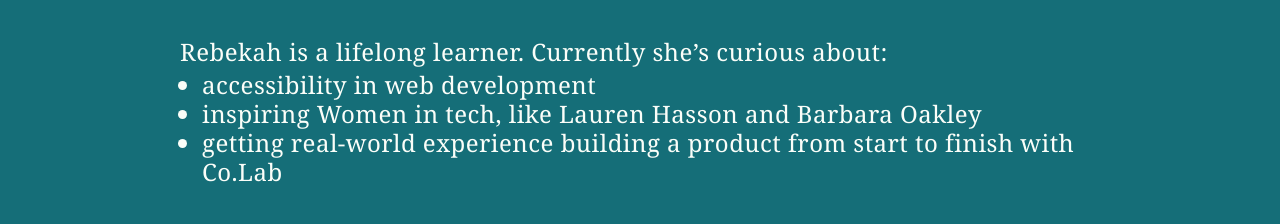
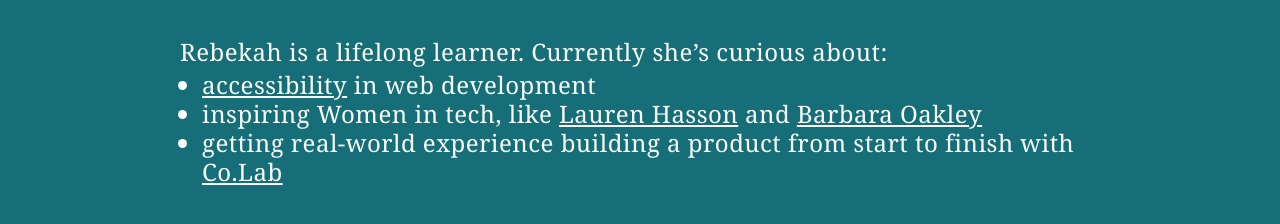
Before and after one commit to bekahjaned/dev-portfolio, a React (Create React App) app: page / in a window 1280 px wide. Shown: the part 1306-1530 px from the top of the page. Built offline with nearby package versions, Linux system fonts and the light colour scheme.

Commit message:
Finish About section

```diff
--- a/src/Components/About/index.js
+++ b/src/Components/About/index.js
@@ -4,6 +4,9 @@ import { SectionWrap } from '../../Elements/SectionWrap/'
 import { AboutText } from '../../Elements/AboutText/'
 
 import SectionTitle from '../SectionTitle/'
+
+// left-off:
+// putting learning links in
 
 function About({ theme }) {
     console.log(theme)
@@ -15,9 +18,9 @@ function About({ theme }) {
                 <p>Before discovering web development, Rebekah worked as a desktop publisher and graphic designer. This background allows her to use her knowledge of design with a love of problem solving and a need to learn new things. Rebekah’s adaptability, consistency, and strong desire for collaboration help her to succeed in any role.</p>
                 <p>Rebekah is a lifelong learner. Currently she’s curious about:</p>
                 <ul>
-                    <li>accessibility in web development</li>
-                    <li>inspiring Women in tech, like Lauren Hasson and Barbara Oakley</li>
-                    <li>getting real-world experience building a product from start to finish with Co.Lab</li>
+                    <li><a rel="noreferrer" target="_blank" href="https://www.a11yproject.com/checklist/">accessibility</a> in web development</li>
+                    <li>inspiring Women in tech, like <a rel="noreferrer" target="_blank" href="https://developher.com/blog/">Lauren Hasson</a> and <a rel="noreferrer" target="_blank" href="https://barbaraoakley.com/books/a-mind-for-numbers/">Barbara Oakley</a></li>
+                    <li>getting real-world experience building a product from start to finish with <a rel="noreferrer" target="_blank" href="https://www.joincolab.io/">Co.Lab</a></li>
                 </ul>
             </AboutText>
         </SectionWrap>
--- a/src/Elements/AboutText/index.js
+++ b/src/Elements/AboutText/index.js
@@ -18,6 +18,10 @@ export const AboutText = styled.article`
         padding: 5px 0 0 22px;
     }
 
+    a {
+        color: #FBFEF9;
+    }
+
 
     ${media.tablet} {
         font-size: 1.5rem;
```
